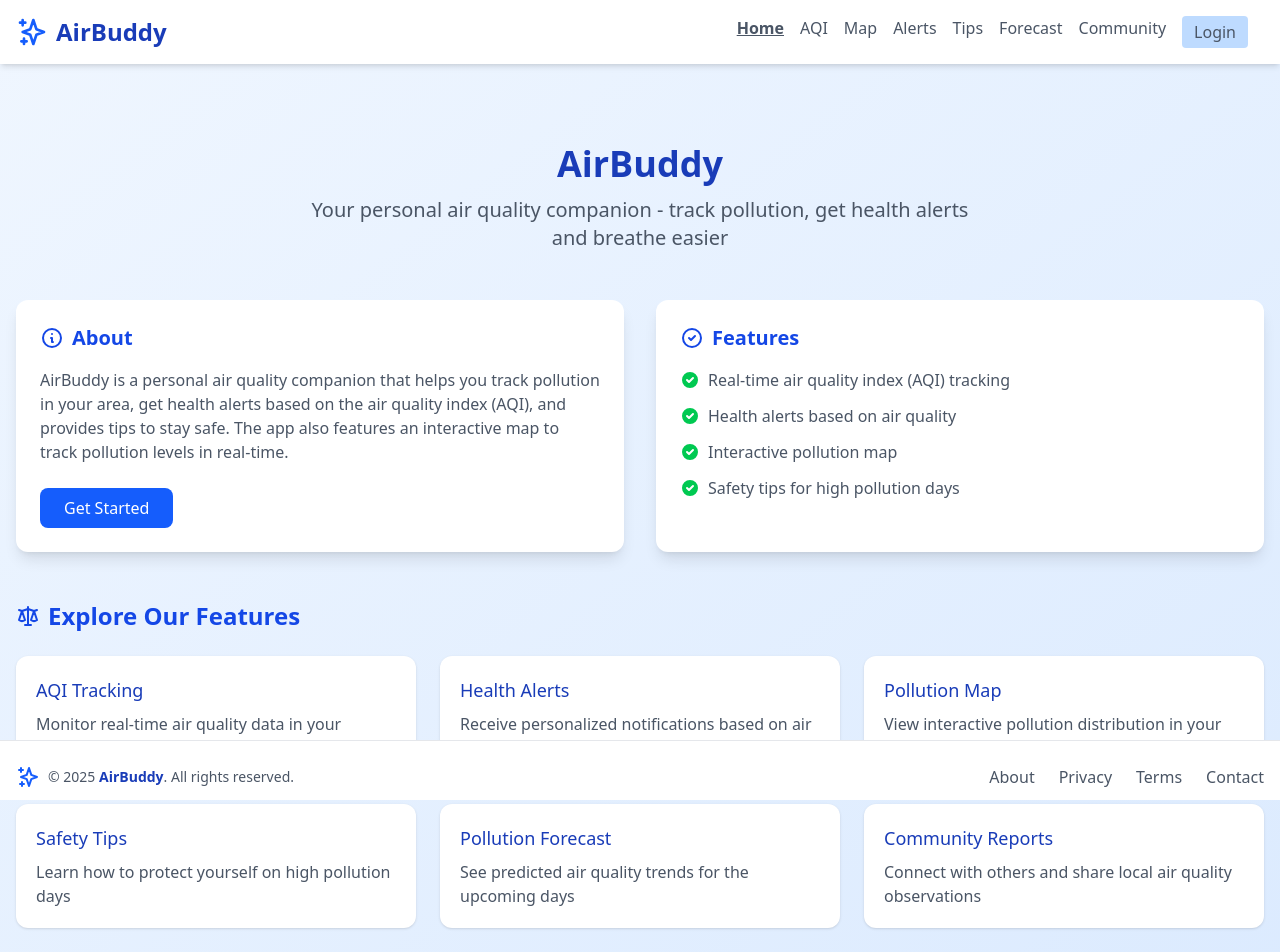
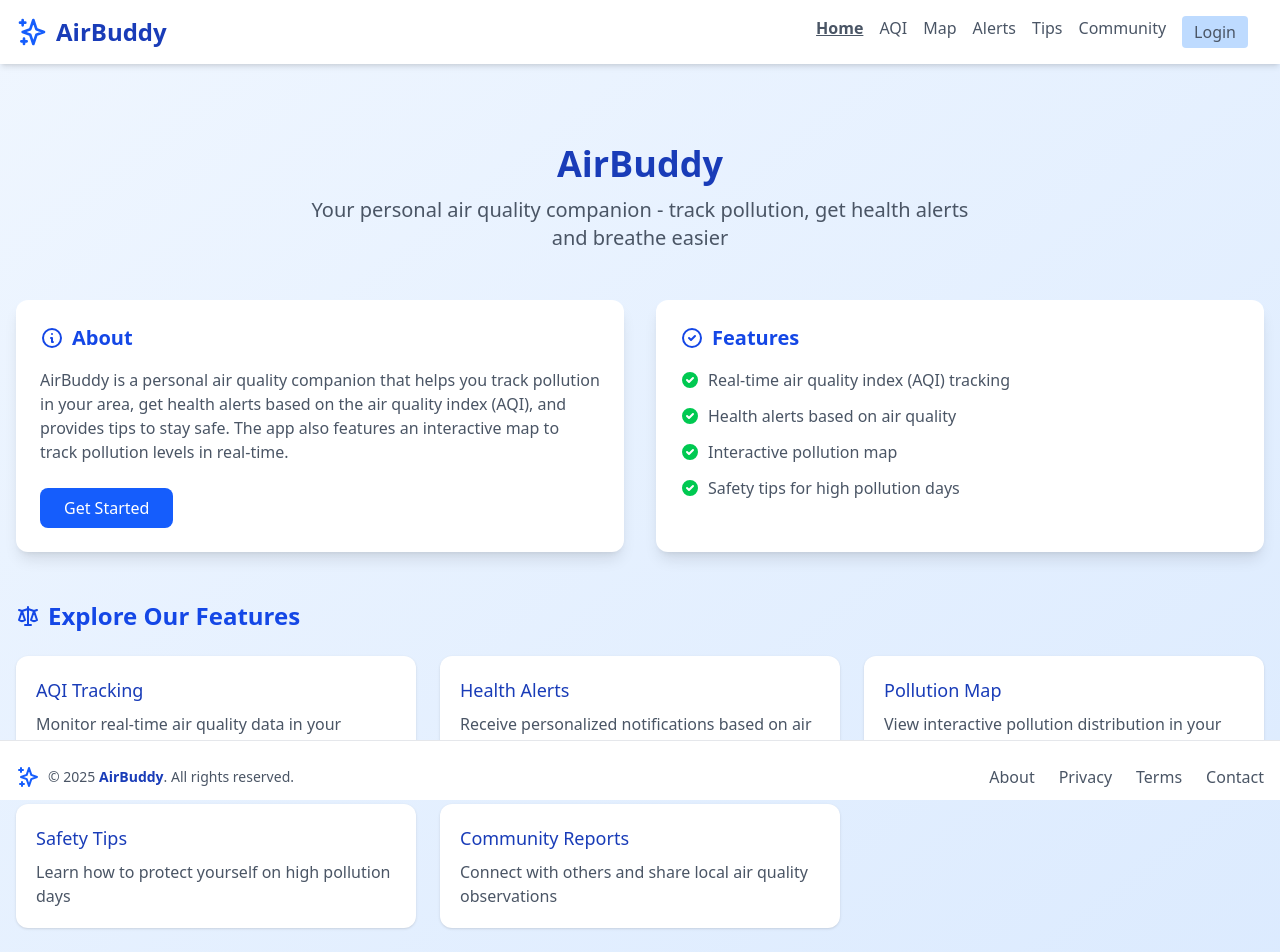
Before and after one commit to Scemworks/gdg-solutions-hackathon, a Next.js app in the folder airbuddy-frontend/: page / in a window 1280 px wide. Shown: the top 952 px of the page. Built offline with nearby package versions, Linux system fonts and the light colour scheme.

Commit message:
Removed forecast page and its related files

```diff
--- a/airbuddy-frontend/src/app/components/header.tsx
+++ b/airbuddy-frontend/src/app/components/header.tsx
@@ -63,7 +63,6 @@ export default function Header() {
                         <Link href="/pollution-map" className={`text-gray-600 dark:text-gray-300 hover:text-blue-600 dark:hover:text-blue-400 ${pathname === '/pollution-map' ? 'text-blue-600 dark:text-blue-400 font-semibold underline' : ''}`}>Map</Link>
                         <Link href="/health-alerts" className={`text-gray-600 dark:text-gray-300 hover:text-blue-600 dark:hover:text-blue-400 ${pathname === '/health-alerts' ? 'text-blue-600 dark:text-blue-400 font-semibold underline' : ''}`}>Alerts</Link>
                         <Link href="/safety-tips" className={`text-gray-600 dark:text-gray-300 hover:text-blue-600 dark:hover:text-blue-400 ${pathname === '/safety-tips' ? 'text-blue-600 dark:text-blue-400 font-semibold underline' : ''}`}>Tips</Link>
-                        <Link href="/forecast" className={`text-gray-600 dark:text-gray-300 hover:text-blue-600 dark:hover:text-blue-400 ${pathname === '/forecast' ? 'text-blue-600 dark:text-blue-400 font-semibold underline' : ''}`}>Forecast</Link>
                         <Link href="/community" className={`text-gray-600 dark:text-gray-300 hover:text-blue-600 dark:hover:text-blue-400 ${pathname === '/community' ? 'text-blue-600 dark:text-blue-400 font-semibold underline' : ''}`}>Community</Link>
                         <Link href="/login" className={`text-gray-600 dark:text-gray-300 hover:text-blue-600 dark:hover:text-blue-400 bg-blue-200 dark:bg-blue-800 px-3 py-1 rounded ${pathname === '/login' ? 'text-blue-600 dark:text-blue-400 font-semibold underline' : ''}`}>{pathname === '/signup' ? 'Signup' : 'Login'}</Link>
                     </nav>
@@ -100,7 +99,6 @@ export default function Header() {
                             <Link href="/pollution-map" className={`block text-gray-600 dark:text-gray-300 hover:text-blue-600 dark:hover:text-blue-400 ${pathname === '/pollution-map' ? 'text-blue-600 dark:text-blue-400 font-semibold underline' : ''}`}>Map</Link>
                             <Link href="/health-alerts" className={`block text-gray-600 dark:text-gray-300 hover:text-blue-600 dark:hover:text-blue-400 ${pathname === '/health-alerts' ? 'text-blue-600 dark:text-blue-400 font-semibold underline' : ''}`}>Alerts</Link>
                             <Link href="/safety-tips" className={`block text-gray-600 dark:text-gray-300 hover:text-blue-600 dark:hover:text-blue-400 ${pathname === '/safety-tips' ? 'text-blue-600 dark:text-blue-400 font-semibold underline' : ''}`}>Tips</Link>
-                            <Link href="/forecast" className={`block text-gray-600 dark:text-gray-300 hover:text-blue-600 dark:hover:text-blue-400 ${pathname === '/forecast' ? 'text-blue-600 dark:text-blue-400 font-semibold underline' : ''}`}>Forecast</Link>
                             <Link href="/community" className={`block text-gray-600 dark:text-gray-300 hover:text-blue-600 dark:hover:text-blue-400 ${pathname === '/community' ? 'text-blue-600 dark:text-blue-400 font-semibold underline' : ''}`}>Community</Link>
                             <Link href="/login" className={`block text-gray-600 dark:text-gray-300 hover:text-blue-600 dark:hover:text-blue-400 bg-blue-200 dark:bg-blue-800 px-4 py-2 rounded text-center my-2 font-medium ${pathname === '/login' ? 'text-blue-600 dark:text-blue-400 font-semibold underline' : ''}`}>{pathname === '/signup' ? 'Signup' : 'Login'}</Link>
                         </nav>
--- a/airbuddy-frontend/src/app/page.tsx
+++ b/airbuddy-frontend/src/app/page.tsx
@@ -68,7 +68,6 @@ export default function Home() {
                 { title: "Health Alerts", desc: "Receive personalized notifications based on air quality", href: "/health-alerts" },
                 { title: "Pollution Map", desc: "View interactive pollution distribution in your region", href: "/pollution-map" },
                 { title: "Safety Tips", desc: "Learn how to protect yourself on high pollution days", href: "/safety-tips" },
-                { title: "Pollution Forecast", desc: "See predicted air quality trends for the upcoming days", href: "/forecast" },
                 { title: "Community Reports", desc: "Connect with others and share local air quality observations", href: "/community" }
               ].map((item, index) => (
                 <a key={index} href={item.href} className="bg-white dark:bg-gray-800 rounded-xl shadow hover:shadow-lg p-5 hover:bg-blue-50 dark:hover:bg-gray-700 transition-all">
```
